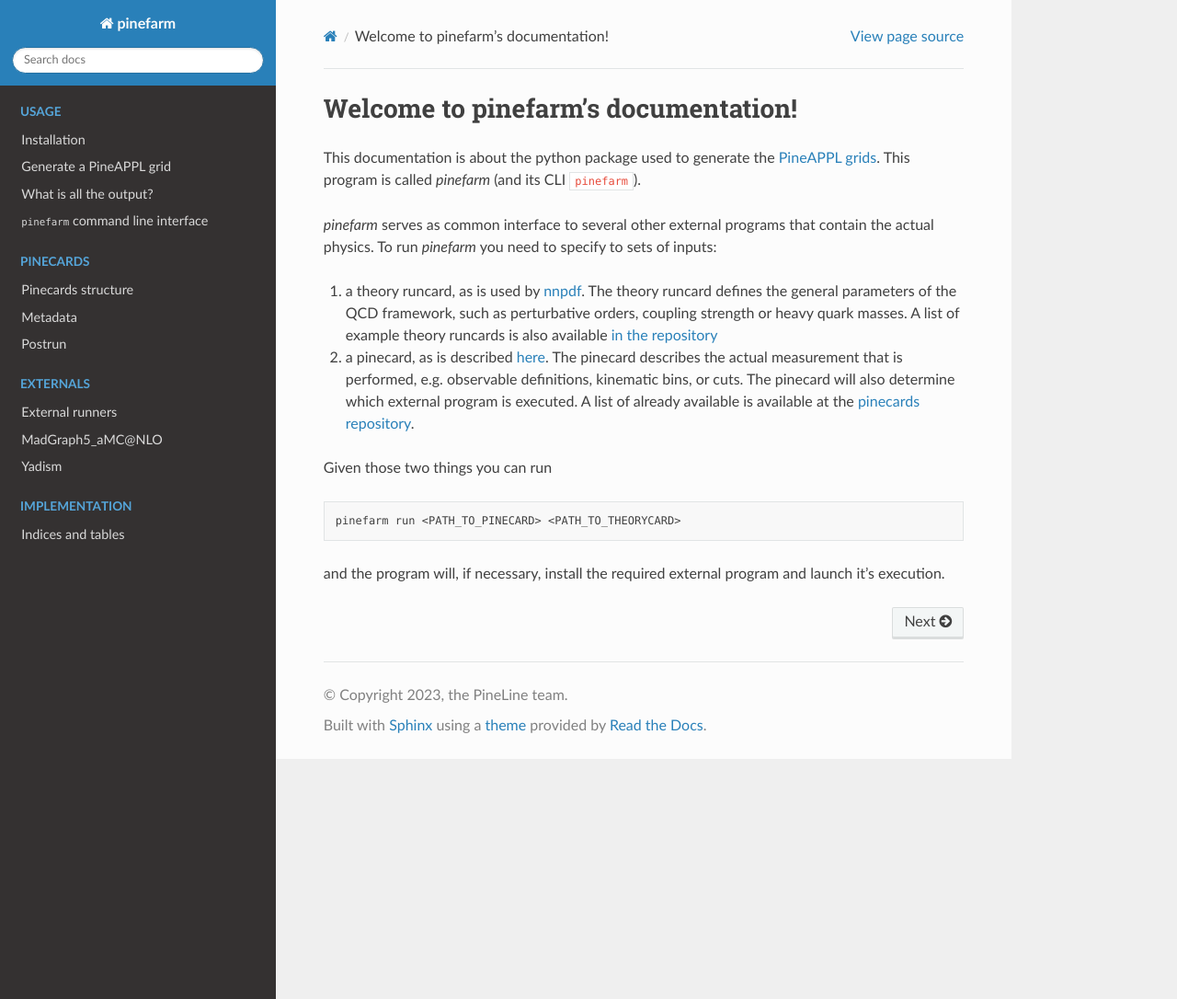
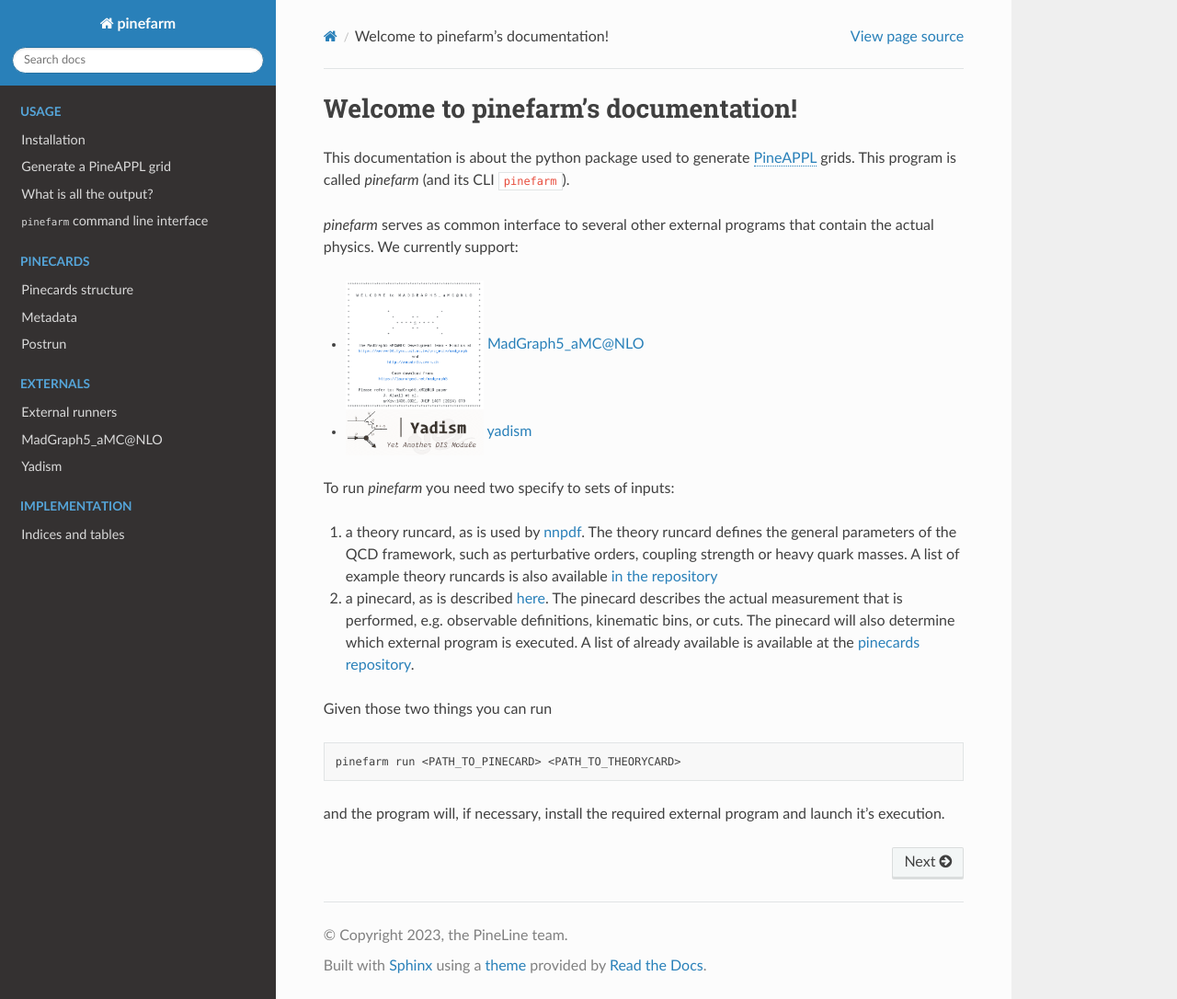
Before and after one commit to NNPDF/pinefarm, a Sphinx documentation site: the page built from docs/source/index.rst, in a window 1280 px wide and 1086 px high. Shown: the whole window at 92% size. Built offline with Sphinx 7.4.7 and the Read the Docs theme 2.0.0, drawn with Linux system fonts in a browser that asks for light colours; pages that are not in the unit, such as notebooks, are missing from menus.

Commit message:
Update docs minimally

```diff
--- a/docs/source/external/mg5.rst
+++ b/docs/source/external/mg5.rst
@@ -25,7 +25,7 @@
   more info in :doc:`mg5_launch`.
 
 - The ``analysis.f`` file (compulsory). This Fortran file must fill the
-  histograms from which the ``HwU`` files (histograms with uncertainties) and
+  histograms from which the |hwu| files and
   the PineAPPL grids are generated. Note that a single histogram must not
   contain more than 100 bins, otherwise |mg5| will crash. However,
   big histograms can be split up into multiple histograms, for which the runner
@@ -58,7 +58,7 @@
 - ``DATASET``: The directory created by ``mg5_aMC``. A few interesting files in
   this subdirectory are:
 
-  - ``Events/-/MADatNLO.HwU``: histograms with uncertainties (HwU)
+  - ``Events/-/MADatNLO.HwU``: |hwu|
   - ``Events/-/amcblast_obs_-.pineappl``: grids created by ``mg5_aMC``, not yet
     merged together
 
--- a/docs/source/index.rst
+++ b/docs/source/index.rst
@@ -2,13 +2,26 @@
 Welcome to pinefarm's documentation!
 ####################################
 
-This documentation is about the python package used to generate the
-`PineAPPL grids <https://github.com/NNPDF/pineappl>`_.
+This documentation is about the python package used to generate
+|pineappl| grids.
 This program is called `pinefarm` (and its CLI ``pinefarm``).
 
 `pinefarm` serves as common interface to several other external programs that
-contain the actual physics. To run `pinefarm` you need to specify to sets
-of inputs:
+contain the actual physics. We currently support:
+
+- |mg5i| |mg5|
+- |yadismi| |yadism|
+
+.. |mg5i| image:: external/mg5.png
+   :align: middle
+   :width: 150
+
+.. |yadismi| image:: external/yadism.png
+   :align: middle
+   :width: 150
+
+
+To run `pinefarm` you need two specify to sets of inputs:
 
 1. a theory runcard, as is used by `nnpdf <https://github.com/NNPDF/nnpdf>`_.
    The theory runcard defines the general parameters of the QCD framework, such as perturbative
--- a/docs/source/output.rst
+++ b/docs/source/output.rst
@@ -46,7 +46,7 @@
     used to generate the grid.
   - ``pineappl_gitversion``: The PineAPPL version that was used to generate the
     grid.
-  - ``results``: The comparison of the HwU results against a convolution of the
+  - ``results``: The comparison of the |hwu| results against a convolution of the
     PineAPPL grid with the PDF selected in ``launch.txt``. This is the same table
     printed at the end by ``run.sh``, and is used to verify the contents of each
     grid. It also stores the MC uncertainties.
```
Also changed, not shown: docs/source/shared/abbreviations.rst (+5 -17 lines), docs/source/external/matrix.jpeg (added), docs/source/external/mg5.png (added), docs/source/external/yadism.png (added).
